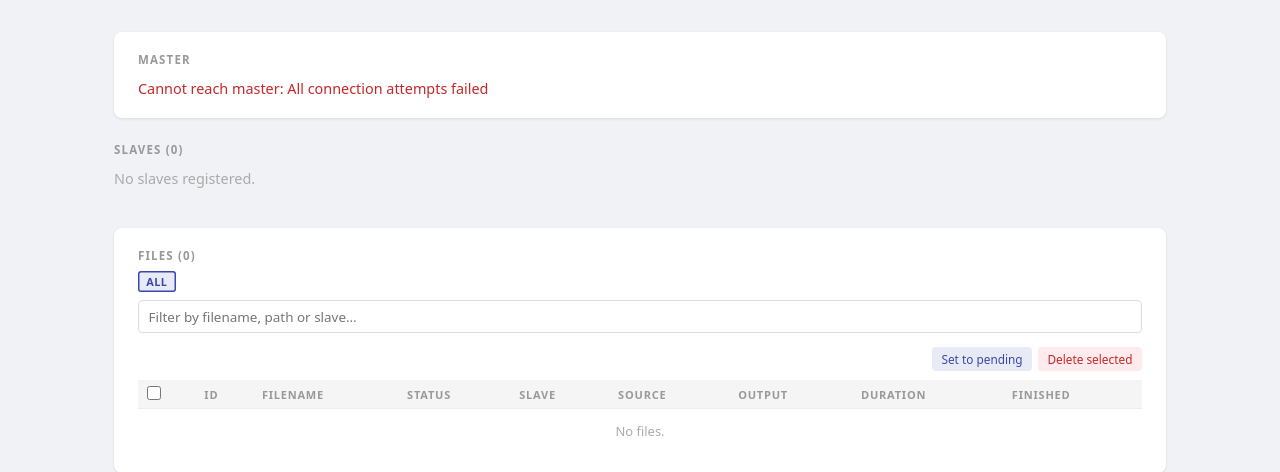
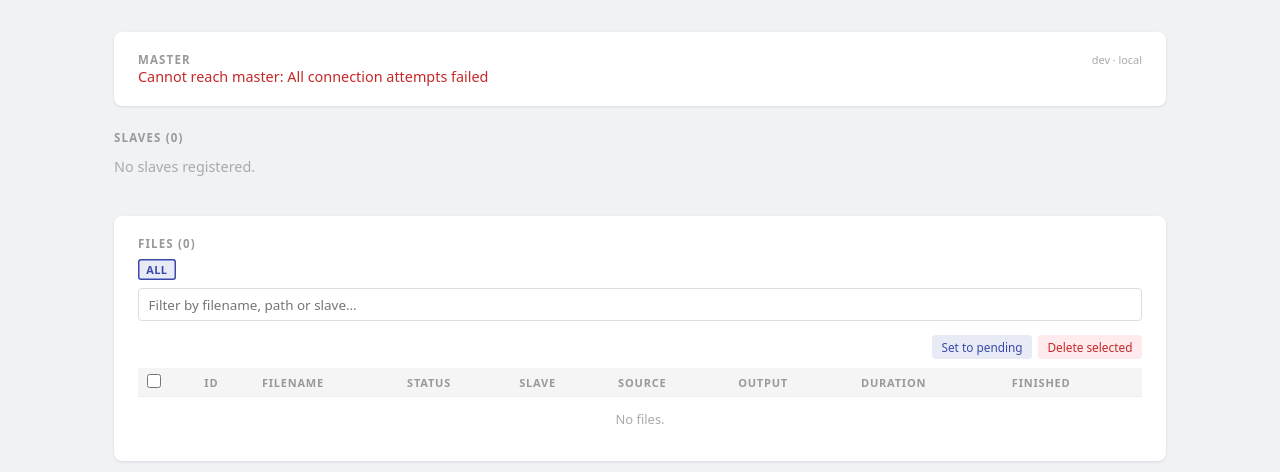
Before and after one commit to planeturban/packa, a FastAPI app: page / in a window 1280 px wide. Shown: the part 47-519 px from the top of the page. Run offline with FastAPI, Linux system fonts and the light colour scheme; data that the repository does not hold is empty; parts of the project's set-up code (start-up, migrations or seed data) failed here and were passed over.

Commit message:
Show version and commit ref in master card
Dockerfile accepts PACKA_VERSION and PACKA_COMMIT build args (defaults:
dev/local). CI passes the git tag and SHA. Web reads the env vars and
renders them top-right in the master card as "vX.Y.Z · abcdef1".

Co-Authored-By: Claude Sonnet 4.6 <noreply@anthropic.com>

```diff
--- a/web/app.py
+++ b/web/app.py
@@ -9,6 +9,7 @@ Routes:
 """
 
 import asyncio
+import os
 import secrets
 from pathlib import Path
 
@@ -24,6 +25,8 @@ from shared.config import WebConfig
 from .client import fetch_dashboard
 
 _config: WebConfig = WebConfig()
+_VERSION = os.environ.get("PACKA_VERSION", "dev")
+_COMMIT  = os.environ.get("PACKA_COMMIT", "local")[:7]
 
 
 def set_config(config: WebConfig) -> None:
@@ -406,5 +409,5 @@ async def dashboard(request: Request):
     data = await fetch_dashboard(_master_url())
     return _templates.TemplateResponse(
         request, "dashboard.html",
-        {"data": data, "auth_enabled": _auth_enabled()},
+        {"data": data, "auth_enabled": _auth_enabled(), "version": _VERSION, "commit": _COMMIT},
     )
--- a/web/templates/dashboard.html
+++ b/web/templates/dashboard.html
@@ -12,7 +12,10 @@
 
 {# ── Master ─────────────────────────────────────────────────────────────── #}
 <div class="card">
-  <div class="section-label">Master</div>
+  <div style="display:flex;justify-content:space-between;align-items:baseline">
+    <div class="section-label" style="margin-bottom:0">Master</div>
+    <span style="font-size:.68rem;color:var(--text-muted)">{{ version }} &middot; {{ commit }}</span>
+  </div>
 
   <div id="master-error" class="{% if not data.master_error %}hidden{% endif %}">
     <p style="color:#c62828;font-size:.9rem">Cannot reach master: <span id="master-error-msg">{{ data.master_error or '' }}</span></p>
```
Also changed, not shown: .github/workflows/build.yml, 1 other file.
